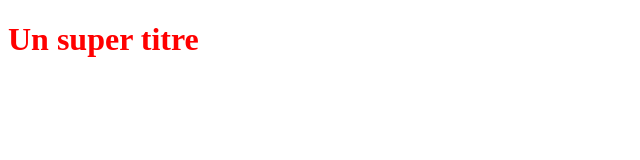
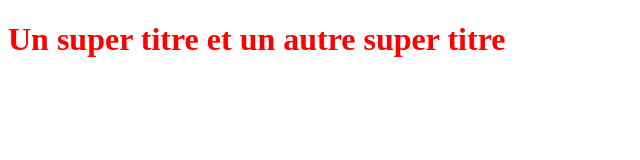
Before and after one commit to RaphGenius/OpenclassroomsProject, a plain HTML site: page index.html in a window 1280 px wide. Shown: the whole page, without its empty margins (0-640 px from the left). Drawn offline with Linux system fonts and the light colour scheme.

Commit message:
Modification du h1

```diff
--- a/index.html
+++ b/index.html
@@ -5,6 +5,6 @@
    <link rel="stylesheet" type="text/css" href="styles.css">
 </head>
 <body>
-   <h1>Un super titre</h1>
+   <h1>Un super titre et un autre super titre</h1>
 </body>
 </html>
```
